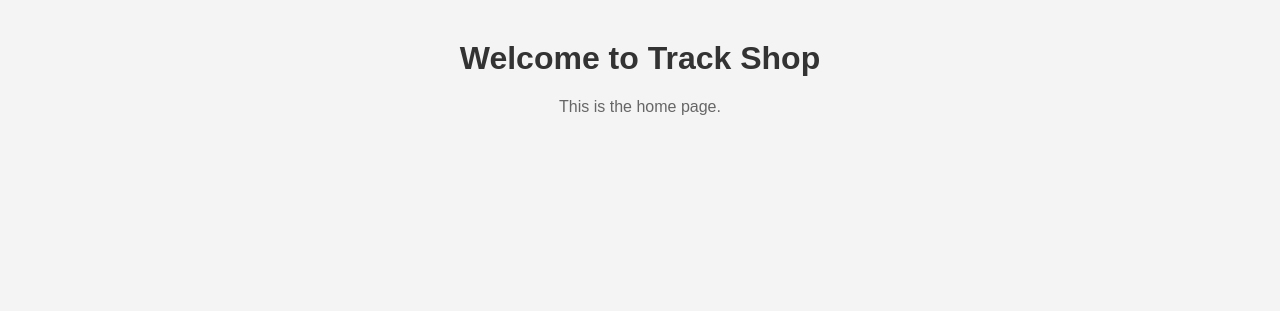
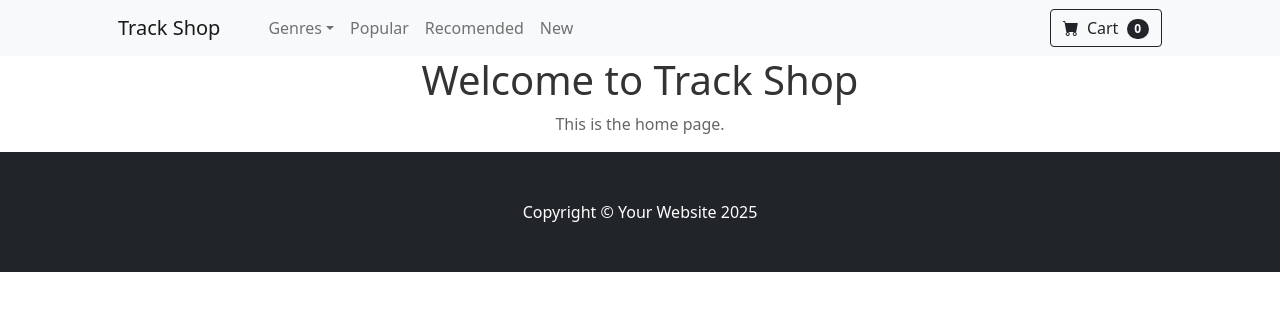
Before and after one commit to willhollingsworth/Track-Shop, a FastAPI app: page / in a window 1280 px wide. Shown: the top 311 px of the page. Run offline with FastAPI, Linux system fonts and the light colour scheme.

Commit message:
started on basic bootstrap 5 jinja template

```diff
--- /dev/null
+++ b/app/templates/base.html
@@ -0,0 +1,111 @@
+<!DOCTYPE html>
+<html lang="en">
+    <head>
+        <meta charset="UTF-8" />
+        <meta name="viewport" content="width=device-width, initial-scale=1.0" />
+        <title>Track Shop</title>
+        <link rel="stylesheet" href="/static/style.css" />
+        <link
+            href="https://cdn.jsdelivr.net/npm/bootstrap@5.0.2/dist/css/bootstrap.min.css"
+            rel="stylesheet"
+            integrity="sha384-EVSTQN3/azprG1Anm3QDgpJLIm9Nao0Yz1ztcQTwFspd3yD65VohhpuuCOmLASjC"
+            crossorigin="anonymous"
+        />
+        <link
+            href="https://cdn.jsdelivr.net/npm/bootstrap-icons@1.5.0/font/bootstrap-icons.css"
+            rel="stylesheet"
+        />
+        <script
+            src="https://cdn.jsdelivr.net/npm/bootstrap@5.0.2/dist/js/bootstrap.bundle.min.js"
+            integrity="sha384-MrcW6ZMFYlzcLA8Nl+NtUVF0sA7MsXsP1UyJoMp4YLEuNSfAP+JcXn/tWtIaxVXM"
+            crossorigin="anonymous"
+        ></script>
+    </head>
+    <body>
+        <!-- Navigation-->
+        <nav class="navbar navbar-expand-lg navbar-light bg-light">
+            <div class="container px-4 px-lg-5">
+                <a class="navbar-brand" href="#!">Track Shop</a>
+                <button
+                    class="navbar-toggler"
+                    type="button"
+                    data-bs-toggle="collapse"
+                    data-bs-target="#navbarSupportedContent"
+                    aria-controls="navbarSupportedContent"
+                    aria-expanded="false"
+                    aria-label="Toggle navigation"
+                >
+                    <span class="navbar-toggler-icon"></span>
+                </button>
+                <div
+                    class="collapse navbar-collapse"
+                    id="navbarSupportedContent"
+                >
+                    <ul class="navbar-nav me-auto mb-2 mb-lg-0 ms-lg-4">
+                        <li class="nav-item dropdown">
+                            <a
+                            class="nav-link dropdown-toggle"
+                            id="navbarDropdown"
+                            href="#"
+                            role="button"
+                            data-bs-toggle="dropdown"
+                            aria-expanded="false"
+                            >Genres</a
+                            >
+                            <ul
+                            class="dropdown-menu"
+                            aria-labelledby="navbarDropdown"
+                            >
+                            <li>
+                                <a class="dropdown-item" href="#!"
+                                >Techno</a
+                                >
+                            </li>
+                            <li>
+                                <a class="dropdown-item" href="#!"
+                                >EDM</a
+                                >
+                            </li>
+                            <li>
+                                <a class="dropdown-item" href="#!"
+                                >Dance</a
+                                >
+                            </li>
+                        </ul>
+                        <li class="nav-item">
+                            <a class="nav-link" href="#!">Popular</a>
+                        </li>
+                        <li class="nav-item">
+                            <a class="nav-link" href="#!">Recomended</a>
+                        </li>
+                        <li class="nav-item">
+                            <a class="nav-link" href="#!">New</a>
+                        </li>
+                    </li>
+                </ul>
+                <form class="d-flex">
+                        <button class="btn btn-outline-dark" type="submit">
+                            <i class="bi-cart-fill me-1"></i>
+                            Cart
+                            <span
+                                class="badge bg-dark text-white ms-1 rounded-pill"
+                                >0</span
+                            >
+                        </button>
+                    </form>
+                </div>
+            </div>
+        </nav>
+        {% block content %}{% endblock %}
+        <!-- Footer-->
+        <footer class="py-5 bg-dark">
+            <div class="container">
+                <p class="m-0 text-center text-white">
+                    Copyright &copy; Your Website 2025
+                </p>
+            </div>
+        </footer>
+    </body>
+</html>
+
+</html>
--- a/app/templates/index.html
+++ b/app/templates/index.html
@@ -1,13 +1,4 @@
-<!DOCTYPE html>
-<html lang="en">
-    <head>
-        <meta charset="UTF-8" />
-        <meta name="viewport" content="width=device-width, initial-scale=1.0" />
-        <title>Track Shop</title>
-        <link rel="stylesheet" href="/static/style.css" />
-    </head>
-    <body>
-        <h1>Welcome to Track Shop</h1>
-        <p>This is the home page.</p>
-    </body>
-</html>
+{% extends "base.html" %} {% block content %}
+<h1>Welcome to Track Shop</h1>
+<p>This is the home page.</p>
+{% endblock %}
```
